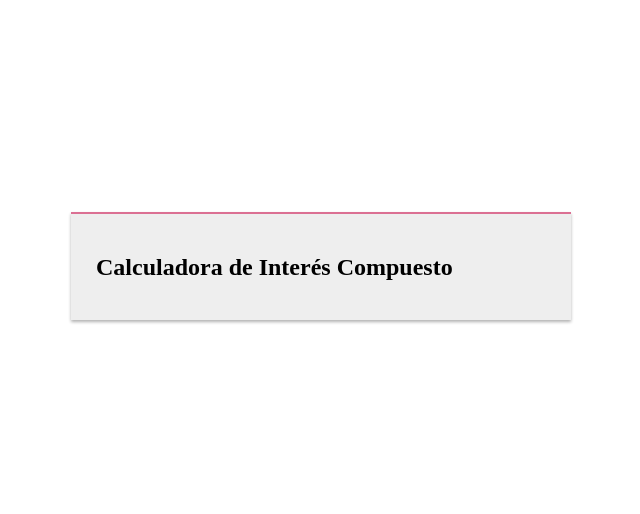
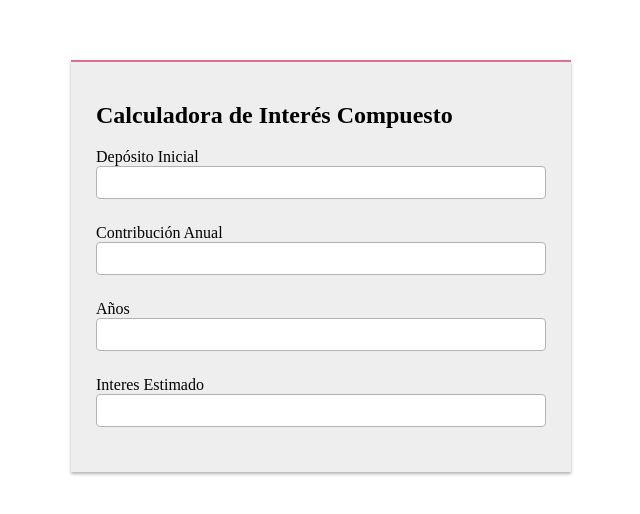
Before and after one commit to JuananA1000/CalculadoraDeInteresCompuesto, a React (Create React App) app: page / in a window 1280 px wide. Shown: the part 134-648 px from the top of the page, without its empty margins (319-959 px from the left). Built offline with nearby package versions, Linux system fonts and the light colour scheme; the HTML template or start-up script is replaced by a standard one.

Commit message:
Agregando los campos al formulario

```diff
--- a/package.json
+++ b/package.json
@@ -6,6 +6,7 @@
     "@testing-library/jest-dom": "^5.16.2",
     "@testing-library/react": "^12.1.4",
     "@testing-library/user-event": "^13.5.0",
+    "formik": "^2.2.9",
     "react": "^17.0.2",
     "react-dom": "^17.0.2",
     "react-scripts": "5.0.0",
--- a/src/App.js
+++ b/src/App.js
@@ -1,4 +1,6 @@
 import styled from 'styled-components';
+import { Formik, Form } from 'formik';
+import Input from './components/Input';
 
 const Contenedor = styled.div`
     display: flex;
@@ -16,10 +18,29 @@ const Section = styled.section`
 `;
 
 function App() {
+    const handleSubmit = () => {
+        // code
+    };
+
     return (
         <Contenedor>
             <Section>
                 <h1>Calculadora de Interés Compuesto</h1>
+                <Formik
+                    initialValues={{
+                        deposito: '',
+                        contribucion: '',
+                        años: '',
+                        interes: '',
+                    }}
+                    onSubmit={handleSubmit}>
+                    <Form>
+                        <Input name='deposito' label='Depósito Inicial' />
+                        <Input name='contribucion' label='Contribución Anual' />
+                        <Input name='años' label='Años' />
+                        <Input name='interes' label='Interes Estimado' />
+                    </Form>
+                </Formik>
             </Section>
         </Contenedor>
     );
--- /dev/null
+++ b/src/components/Input.jsx
@@ -0,0 +1,43 @@
+import styled from 'styled-components';
+import { useField } from 'formik';
+
+const Control = styled.div`
+    margin-bottom: 20px;
+`;
+
+const Label = styled.label`
+    color: #000;
+    display: block;
+    margin-bottom: 5px;
+`;
+
+const MiInput = styled.input`
+    outline: none;
+    padding: 8px;
+    border: solid 1px #b1b3b5;
+    border-radius: 4px;
+    width: 100%;
+    margin-bottom: 5px;
+`;
+
+const MensajeError = styled.div`
+    color: #f00;
+`;
+
+const Input = ({ label, ...props }) => {
+    const [field, meta] = useField(props);
+
+    return (
+        <Control>
+            <Label>
+                {label}
+                <MiInput {...field} {...props} />
+            </Label>
+            {meta.touched && meta.error ? (
+                <MensajeError>{meta.error}</MensajeError>
+            ) : null}
+        </Control>
+    );
+};
+
+export default Input;
```
Also changed, not shown: 1 other file (tests, documents, lock files or other folders).
